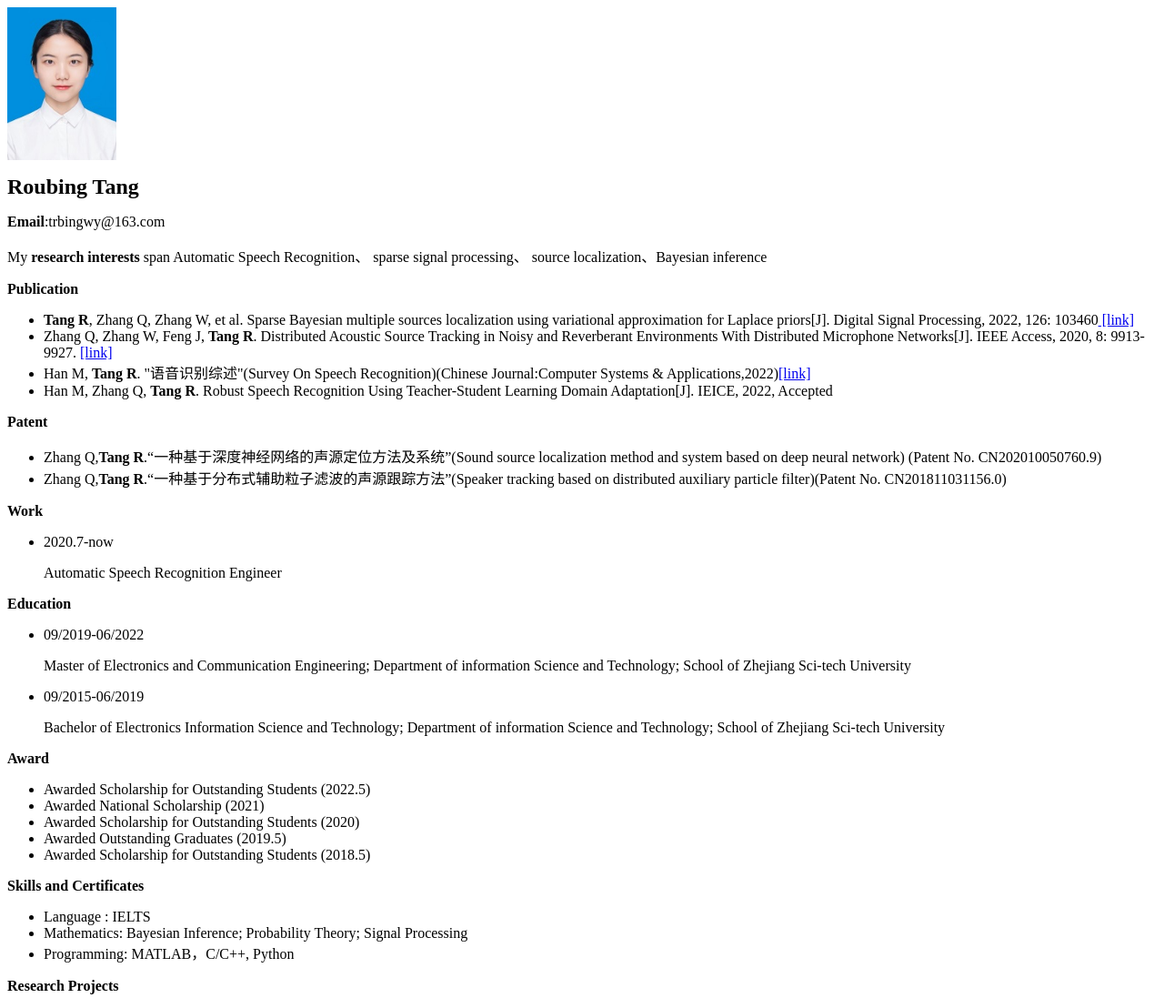
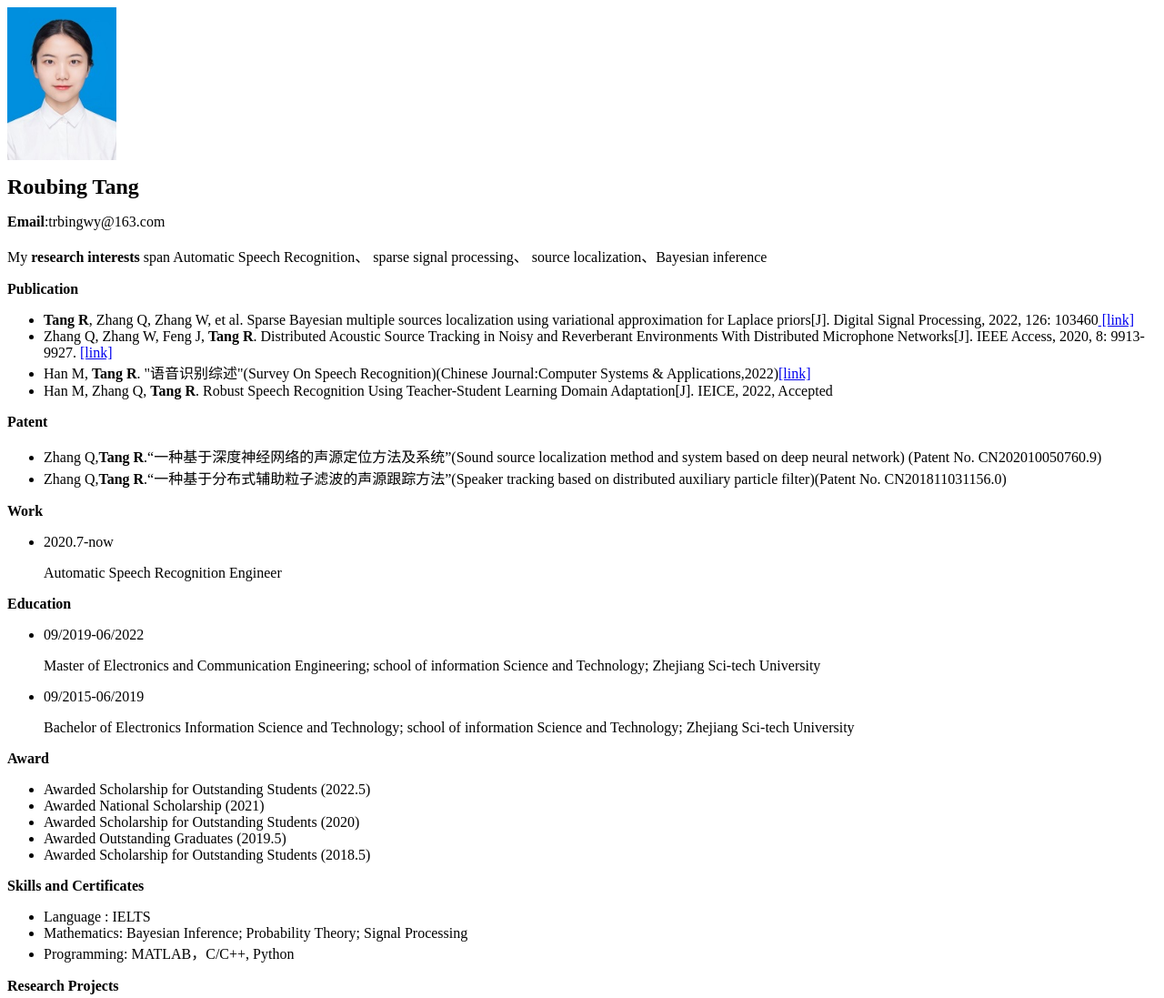
Before and after one commit to TrbingWY/TrbingWY.github.io, a plain HTML site: page index.html in a window 1280 px wide. Shown: the top 1097 px of the page at 91% size. Drawn offline with Linux system fonts and the light colour scheme.

Commit message:
Update index.html

```diff
--- a/index.html
+++ b/index.html
@@ -28,9 +28,9 @@
 <p><strong>Education</strong></p>
 <ul>
   <li><p>09/2019-06/2022</p></li>
-  <p>Master of Electronics and Communication Engineering; Department of information Science and Technology; School of Zhejiang Sci-tech University</p>
+  <p>Master of Electronics and Communication Engineering; school of information Science and Technology; Zhejiang Sci-tech University</p>
   <li><p>09/2015-06/2019</p></li>
-  <p>Bachelor of Electronics Information Science and Technology; Department of information Science and Technology; School of Zhejiang Sci-tech University</p>
+  <p>Bachelor of Electronics Information Science and Technology; school of information Science and Technology; Zhejiang Sci-tech University</p>
 </ul>
 
 <p><strong>Award</strong></p>
```
